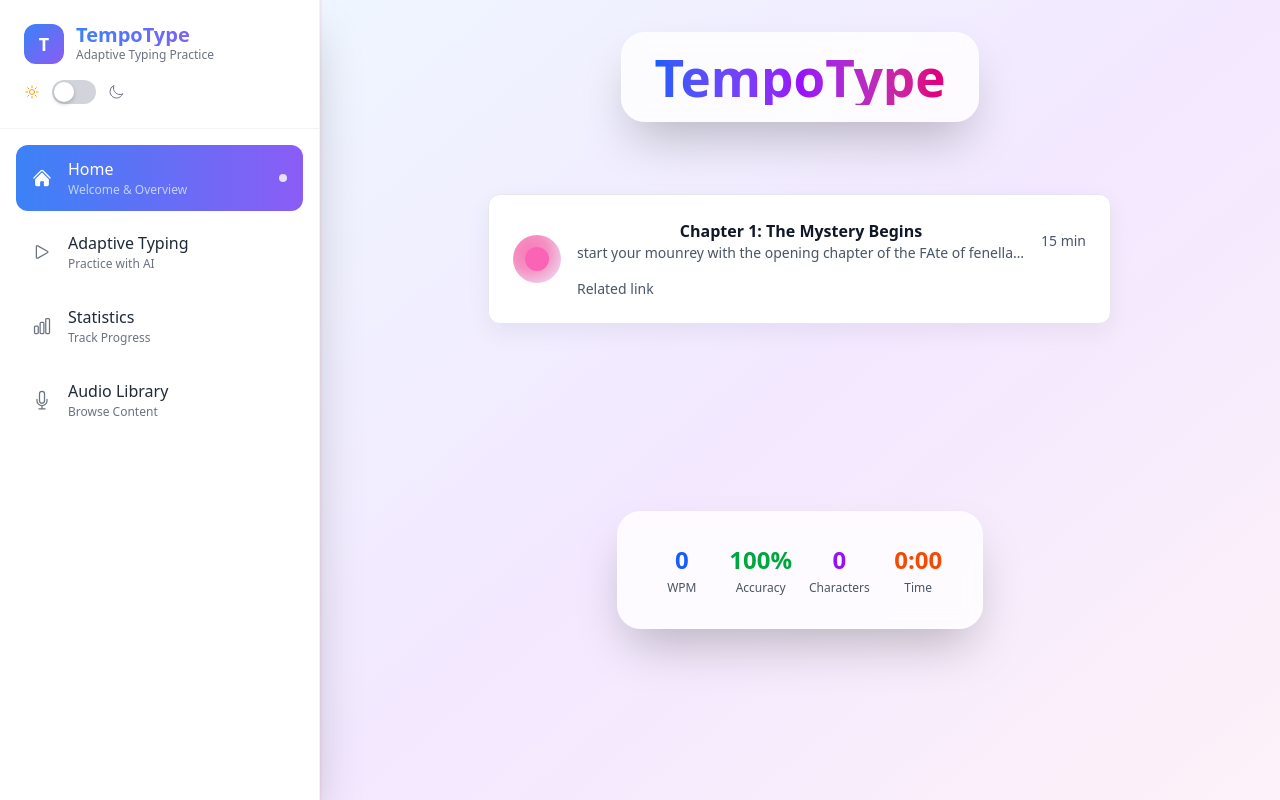
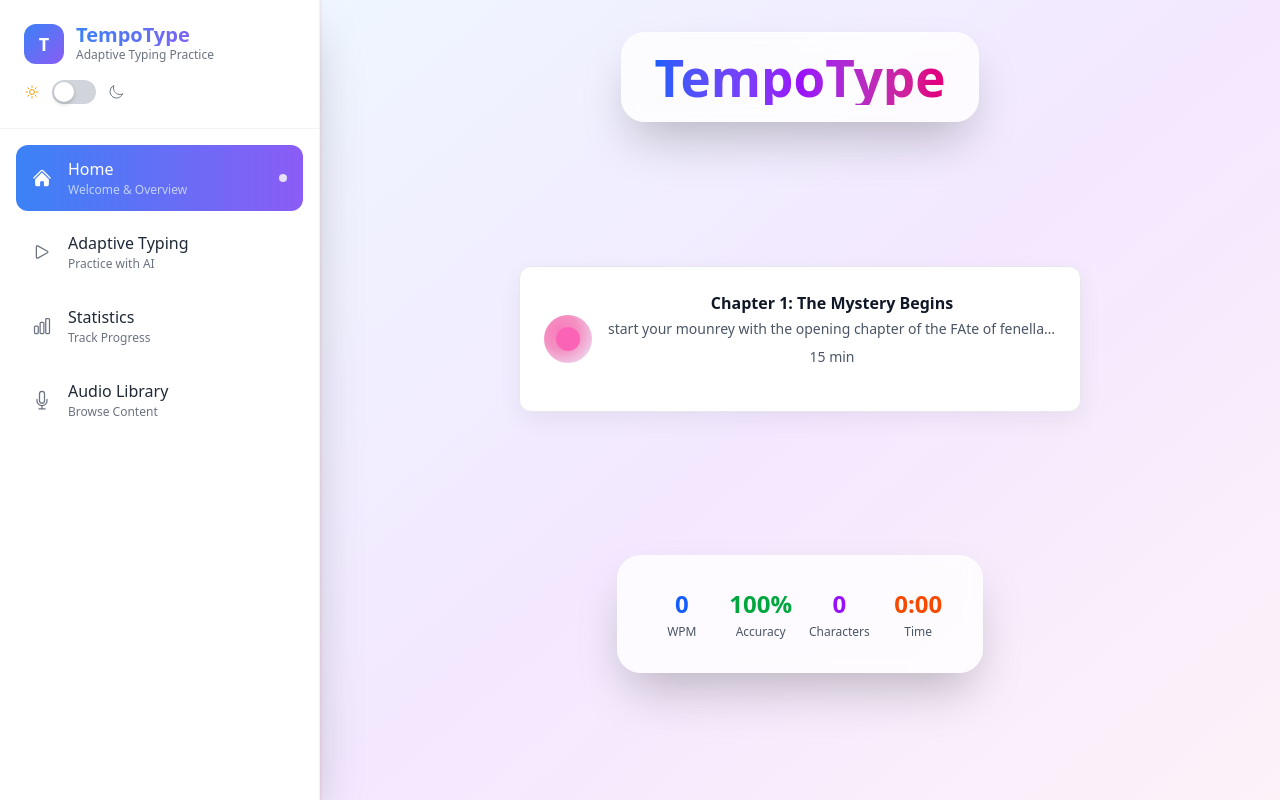
Before and after one commit to tom-mcIvor/TempoType, a React (Vite) app: page / in a window 1280 px wide. Built offline with nearby package versions, Linux system fonts and the light colour scheme.

Commit message:
Update src/components/CardCarousel.tsx,src/components/SideBarTabComponents/HomePage.tsx,src/index.css: center card content, stack & center duration, widen textbox, hover/UX polish

```diff
--- a/src/components/CardCarousel.tsx
+++ b/src/components/CardCarousel.tsx
@@ -105,12 +105,16 @@ const CardCarousel: React.FC<CardCarouselProps> = ({
         onKeyDown={handleKeyDown}
         aria-pressed={isPlaying}
         className={`group card-hover flex items-center gap-4 p-6 rounded-xl cursor-pointer transition-all duration-200 ease-out ${
-          isDarkMode ? 'bg-gray-800/80 border border-gray-700 text-gray-100' : 'bg-white border border-gray-200 text-gray-900'
+          isDarkMode
+            ? 'bg-gray-800/80 border border-gray-700 text-gray-100'
+            : 'bg-white border border-gray-200 text-gray-900'
         }`}
         style={{
-          boxShadow: isDarkMode ? '0 10px 30px rgba(2,6,23,0.6)' : '0 8px 24px rgba(15,23,42,0.06)',
+          boxShadow: isDarkMode
+            ? '0 10px 30px rgba(2,6,23,0.6)'
+            : '0 8px 24px rgba(15,23,42,0.06)',
           backdropFilter: isDarkMode ? 'blur(6px)' : undefined,
-          borderRadius: '12px'
+          borderRadius: '12px',
         }}
       >
         {/* Left icon circle */}
@@ -128,8 +132,8 @@ const CardCarousel: React.FC<CardCarouselProps> = ({
 
         {/* Content */}
         <div className="flex-1 min-w-0">
-          <div className="flex items-center justify-between gap-4">
-            <div className="min-w-0 text-center">
+          <div className="flex items-center justify-center gap-4">
+            <div className="min-w-0 card-content">
               <div
                 className={`text-base font-semibold truncate ${
                   isDarkMode ? 'text-gray-100' : 'text-gray-900'
@@ -142,34 +146,28 @@ const CardCarousel: React.FC<CardCarouselProps> = ({
                   className={`mt-1 text-sm truncate ${
                     isDarkMode ? 'text-gray-300' : 'text-gray-600'
                   }`}
-                  style={{ maxWidth: '28rem', margin: '0 auto' }}
+                  style={{ maxWidth: '28rem', width: '100%' }}
                 >
                   {card.description}
                 </div>
               )}
-            </div>
 
-            {/* Duration */}
+              {/* Centered duration under the description */}
               {card.duration && (
                 <div
-                className={`text-sm ${
+                  className={`mt-2 text-sm ${
                     isDarkMode ? 'text-gray-300' : 'text-gray-600'
-                } whitespace-nowrap`}
+                  }`}
+                  style={{ textAlign: 'center' }}
                 >
                   {card.duration}
                 </div>
               )}
             </div>
+          </div>
 
           {/* Footer row */}
           <div className="mt-4 flex items-center justify-between">
-            <div
-              className={`text-sm ${
-                isDarkMode ? 'text-gray-300' : 'text-gray-600'
-              }`}
-            >
-              Related link
-            </div>
             <div
               className="text-gray-400 group-hover:text-gray-600 transition-colors"
               aria-hidden
--- a/src/components/SideBarTabComponents/HomePage.tsx
+++ b/src/components/SideBarTabComponents/HomePage.tsx
@@ -55,6 +55,10 @@ const HomePage: React.FC<HomePageProps> = ({ isDarkMode = false }) => {
             TempoType
           </h1>
         </div>
+        <br/>
+        <br/>
+        <br/>
+        <br/>
       </div>
 
       <div className="mb-12">
--- a/src/index.css
+++ b/src/index.css
@@ -113,6 +113,31 @@ button:focus-visible {
   padding-top: 0;
 }
 
+/* Card content helper:
+   Ensures title + description are centered within their column even if
+   surrounding layout uses flex/space-between. Apply the class
+   `card-content` to the content wrapper (left column). */
+.card-content {
+  display: flex;
+  flex-direction: column;
+  align-items: center;
+  text-align: center;
+}
+
+/* Ensure truncated description centers within its max-width */
+.card-content .truncate {
+  margin-left: auto;
+  margin-right: auto;
+}
+
+/* Optional helper to move duration beneath content on very small screens */
+@media (max-width: 640px) {
+  .card-duration-stack {
+    display: block !important;
+    margin-top: 0.5rem;
+  }
+}
+
 /* Card hover helper for stronger, consistent hover effect */
 .card-hover {
   transition: transform 200ms ease-out, box-shadow 200ms ease-out;
```
Lines whose indentation alone changed are shown as unchanged.
